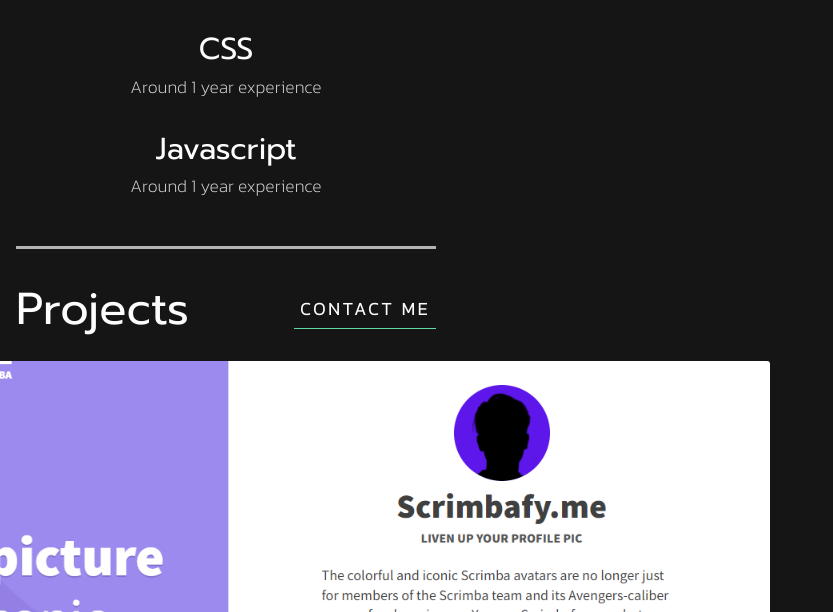
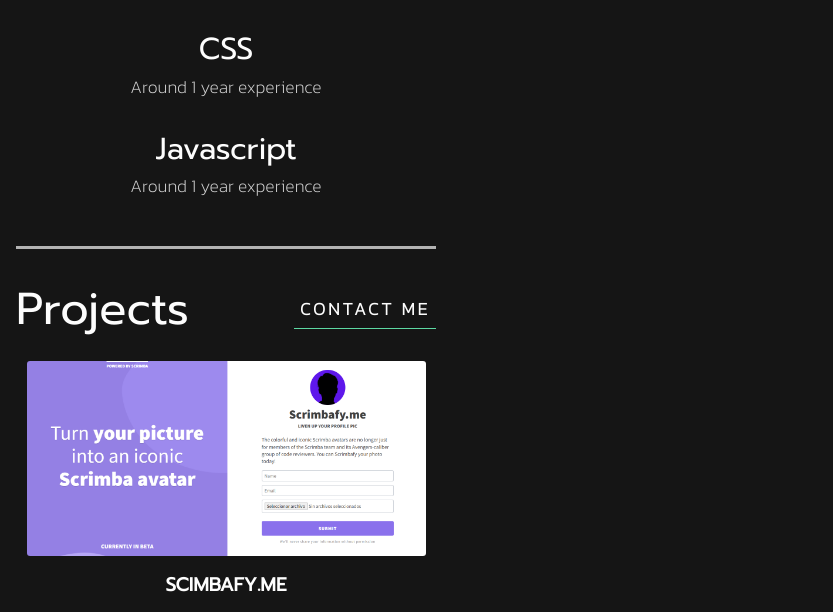
Before and after one commit to SantiagoWL/Portfolio, a plain HTML site: page index.html in a window 1280 px wide. Shown: the part 679-1291 px from the top of the page, without its empty margins (0-833 px from the left). Drawn offline with nearby package versions, Linux system fonts and the light colour scheme.

Commit message:
Update index.css

```diff
--- a/index.css
+++ b/index.css
@@ -221,4 +221,9 @@
     .projects-header h1 {
         font-size: 2.8rem;
     }
+
+    .project-img {
+        width: 95%;
+        border-radius: 3px;
+    }
 }
```
